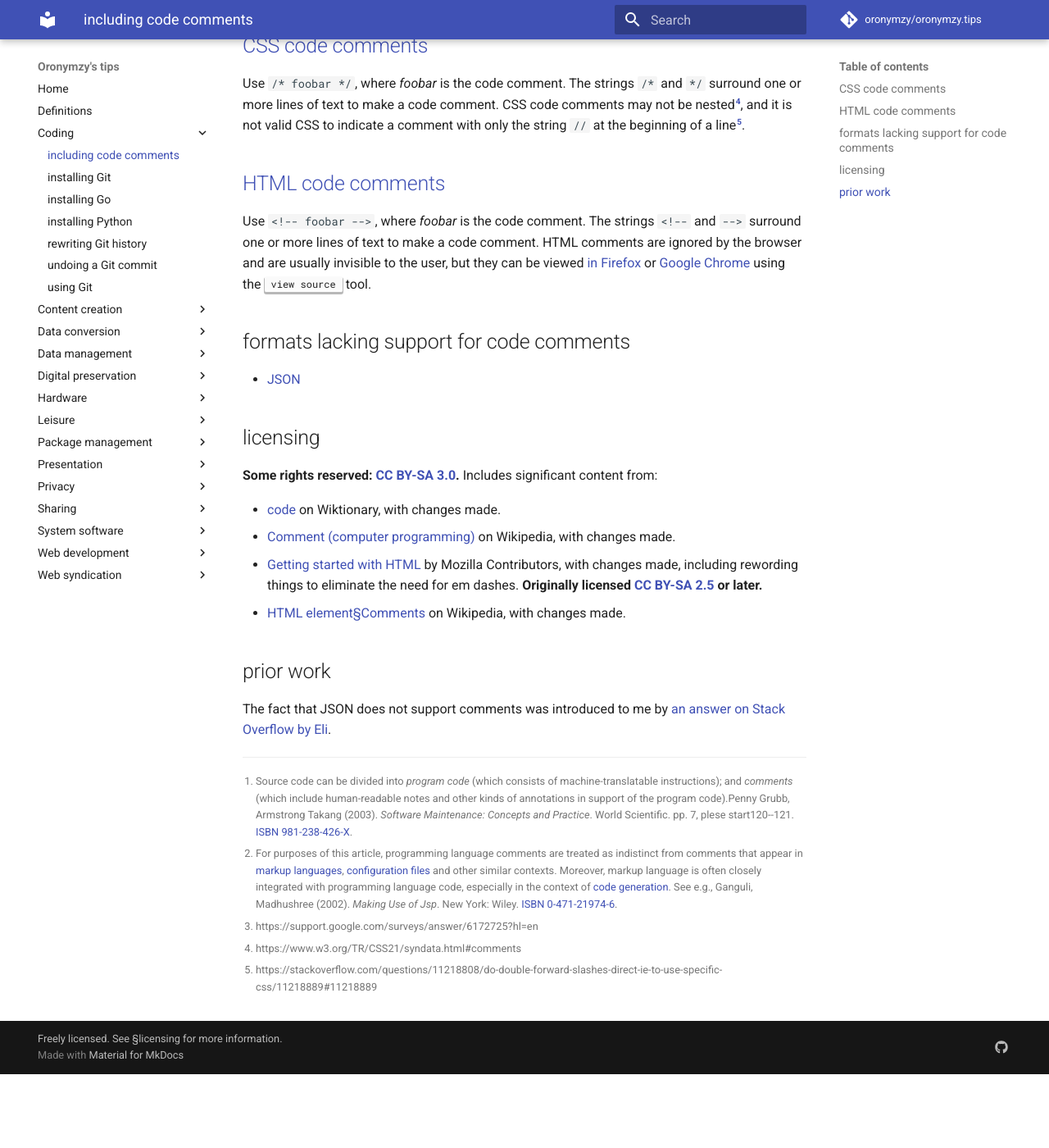
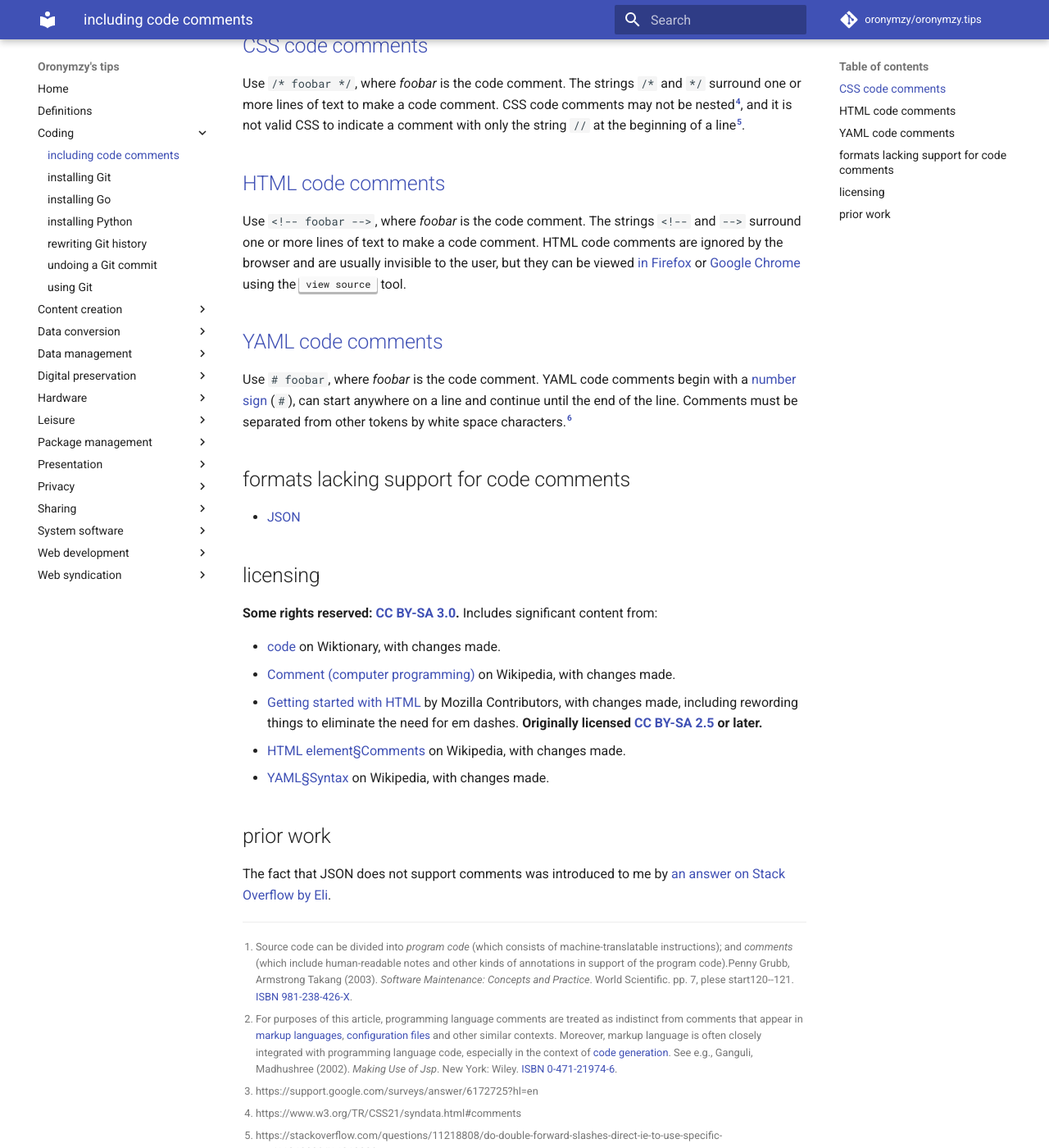
Before and after one commit to oronymzy/tips, an MkDocs documentation site: the page built from docs/incdcmt.md, in a window 1280 px wide and 1400 px high, scrolled down 291 px. Shown: the whole window at 82% size. Built offline with MkDocs 1.6.1 and Material for MkDocs 9.7.7, drawn with Linux system fonts in a browser that asks for light colours; comment, search, counter and statistics services are not loaded; before the commit the page ends 1601 px from its top, so only the background shows below that; some of the changed text lies outside the part shown.

Commit message:
Add 'YAML code comments' section, change 'HTML comments' to 'HTML code comments'.

```diff
--- a/docs/incdcmt.md
+++ b/docs/incdcmt.md
@@ -20,7 +20,10 @@ A *code comment* is any textual material relevant to and included with computer
 Use `/* foobar */`, where *foobar* is the code comment. The strings `/*` and `*/` surround one or more lines of text to make a code comment. CSS code comments may not be nested[^incdcmt4], and it is not valid CSS to indicate a comment with only the string `//` at the beginning of a line[^incdcmt5].
 
 ## [HTML code comments]
-Use `<!-- foobar -->`, where *foobar* is the code comment. The strings `<!--` and `-->` surround one or more lines of text to make a code comment. HTML comments are ignored by the browser and are usually invisible to the user, but they can be viewed [in Firefox](https://developer.mozilla.org/en-US/docs/Tools/View_source) or [Google Chrome](https://support.google.com/surveys/answer/6172725?hl=en) using the ++"view source"++ tool.
+Use `<!-- foobar -->`, where *foobar* is the code comment. The strings `<!--` and `-->` surround one or more lines of text to make a code comment. HTML code comments are ignored by the browser and are usually invisible to the user, but they can be viewed [in Firefox](https://developer.mozilla.org/en-US/docs/Tools/View_source) or [Google Chrome](https://support.google.com/surveys/answer/6172725?hl=en) using the ++"view source"++ tool.
+
+## [YAML code comments]
+Use `# foobar`, where *foobar* is the code comment. YAML code comments begin with a [number sign](https://en.wikipedia.org/wiki/Number_sign) (`#`), can start anywhere on a line and continue until the end of the line. Comments must be separated from other tokens by white space characters.[^incdcmt6]
 
 ## formats lacking support for code comments
 
@@ -33,6 +36,7 @@ Use `<!-- foobar -->`, where *foobar* is the code comment. The strings `<!--` an
 - [Comment (computer programming)](https://en.wikipedia.org/w/index.php?title=Comment_(computer_programming)&oldid=875338006) on Wikipedia, with changes made.
 - [Getting started with HTML](https://developer.mozilla.org/en-US/docs/Learn/HTML/Introduction_to_HTML/Getting_started$revision/1436132) by Mozilla Contributors, with changes made, including rewording things to eliminate the need for em dashes. **Originally licensed [CC BY-SA 2.5](https://creativecommons.org/licenses/by-sa/2.5/) or later.**
 - [HTML element§Comments](https://en.wikipedia.org/w/index.php?title=HTML_element&oldid=874852200) on Wikipedia, with changes made.
+- [YAML§Syntax](https://en.wikipedia.org/wiki/YAML#Syntax) on Wikipedia, with changes made.
 
 ## prior work
 The fact that JSON does not support comments was introduced to me by [an answer on Stack Overflow by Eli](https://stackoverflow.com/questions/244777/can-comments-be-used-in-json/244858#244858).
@@ -42,6 +46,8 @@ The fact that JSON does not support comments was introduced to me by [an answer
 [^incdcmt3]: https://support.google.com/surveys/answer/6172725?hl=en
 [^incdcmt4]: https://www.w3.org/TR/CSS21/syndata.html#comments
 [^incdcmt5]: https://stackoverflow.com/questions/11218808/do-double-forward-slashes-direct-ie-to-use-specific-css/11218889#11218889
+[^incdcmt6]: ["YAML Ain't Markup Language (YAML™) Version 1.2"](http://www.yaml.org/spec/1.2/spec.html#id2780069). *Yaml.org*. Retrieved 27 May 2015.
 
 [CSS code comments]: https://developer.mozilla.org/en-US/docs/Web/CSS/Comments
 [HTML code comments]: https://en.wikipedia.org/wiki/HTML_element#Comments
+[YAML code comments]: https://yaml.org/spec/1.2/spec.html#id2780069
```
